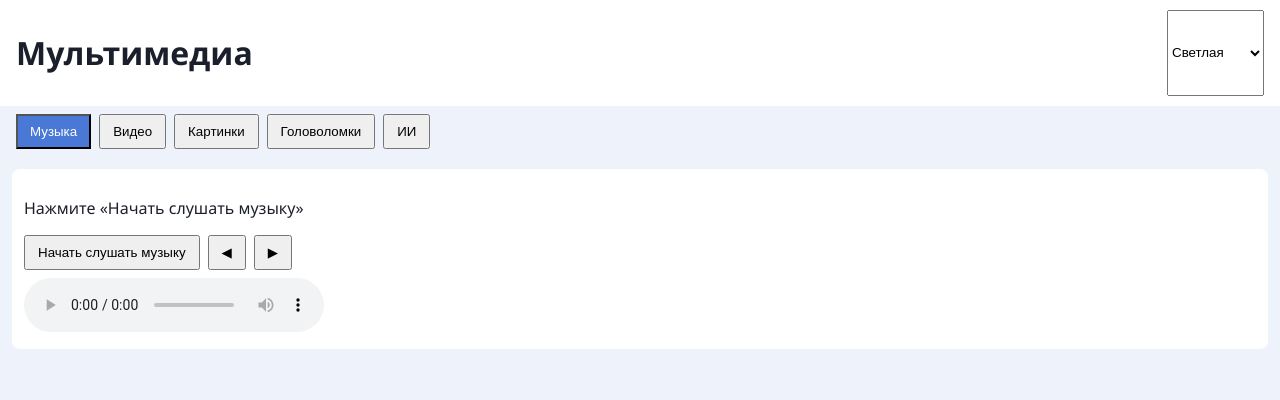
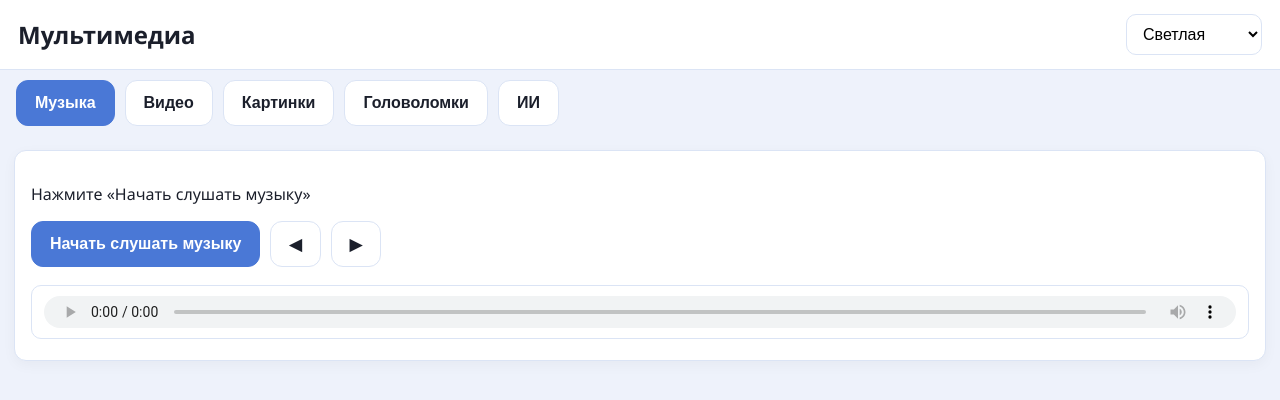
Before and after one commit to cat0808/Toster, a Flask app: page / in a window 1280 px wide. Shown: the top 400 px of the page. Run offline with Flask 3, Linux system fonts and the light colour scheme.

Commit message:
Увеличить кнопки и улучшить темы веб-интерфейса

```diff
--- a/static/app.js
+++ b/static/app.js
@@ -8,19 +8,21 @@ for (const t of tabs) t.onclick = () => {
 };
 
 const themes = {
-  'Светлая':['#eef2fb','#1b1f2b','#fff','#4a78d6'],
-  'Тёмная':['#1f2330','#f2f5ff','#222736','#5d9bff'],
-  'Фиолетовая':['#efe5ff','#2a1748','#fff','#7a46f2'],
-  'Зелёная':['#e7f7ee','#123624','#fff','#1f9a64'],
-  'Оранжевая':['#fff2e6','#4a2913','#fff','#e97833'],
-  'Бирюзовая':['#e8fbfb','#113b3d','#fff','#1aa3a8']
+  'Светлая':['#eef2fb','#1b1f2b','#ffffff','#4a78d6','#355db0','#dbe4f5'],
+  'Тёмная':['#171b25','#eef2ff','#232a39','#5d9bff','#467ed5','#30384a'],
+  'Фиолетовая':['#efe5ff','#2a1748','#ffffff','#7a46f2','#6438cc','#d9c9ff'],
+  'Зелёная':['#e7f7ee','#123624','#ffffff','#1f9a64','#1b7f54','#c8ead8'],
+  'Оранжевая':['#fff2e6','#4a2913','#ffffff','#e97833','#c96325','#ffd9bd'],
+  'Бирюзовая':['#e8fbfb','#113b3d','#ffffff','#1aa3a8','#128489','#bfecee']
 };
 document.getElementById('themeSelect').onchange = e=>{
-  const [bg,fg,card,acc]=themes[e.target.value];
+  const [bg,fg,card,acc,acc2,border]=themes[e.target.value];
   document.documentElement.style.setProperty('--bg',bg);
   document.documentElement.style.setProperty('--fg',fg);
   document.documentElement.style.setProperty('--card',card);
   document.documentElement.style.setProperty('--acc',acc);
+  document.documentElement.style.setProperty('--acc-2',acc2);
+  document.documentElement.style.setProperty('--border',border);
 };
 
 // music
--- a/static/style.css
+++ b/static/style.css
@@ -1,10 +1,59 @@
-:root{--bg:#eef2fb;--fg:#1b1f2b;--card:#fff;--acc:#4a78d6}
+:root{
+  --bg:#eef2fb;
+  --fg:#1b1f2b;
+  --card:#ffffff;
+  --acc:#4a78d6;
+  --acc-2:#355db0;
+  --border:#dbe4f5;
+}
+*{box-sizing:border-box}
 body{font-family:Segoe UI,sans-serif;background:var(--bg);color:var(--fg);margin:0}
-header{display:flex;justify-content:space-between;padding:10px 16px;background:var(--card)}
-.tabs{display:flex;gap:8px;padding:8px 16px}.tabs button.active{background:var(--acc);color:#fff}
-main{padding:12px}.tab{display:none;background:var(--card);padding:12px;border-radius:8px}.tab.active{display:block}
-.row{display:flex;gap:8px;margin:8px 0}button{padding:8px 12px}
-#imageView{max-width:100%;max-height:420px;display:block;margin-top:8px}
-.board15,.boardMem,.boardTtt{display:grid;gap:6px;margin-top:10px}
-.board15{grid-template-columns:repeat(4,60px)}.boardMem{grid-template-columns:repeat(4,60px)}.boardTtt{grid-template-columns:repeat(3,70px)}
+header{display:flex;justify-content:space-between;align-items:center;padding:14px 18px;background:var(--card);border-bottom:1px solid var(--border)}
+header h1{margin:0;font-size:24px}
+#themeSelect{padding:10px 12px;font-size:16px;border-radius:10px;border:1px solid var(--border);background:#fff}
+
+.tabs{display:flex;gap:10px;padding:10px 16px;flex-wrap:wrap}
+.tabs button.active{background:var(--acc);color:#fff;border-color:var(--acc)}
+
+main{padding:14px}
+.tab{display:none;background:var(--card);padding:16px;border-radius:12px;border:1px solid var(--border);box-shadow:0 4px 14px rgba(0,0,0,.04)}
+.tab.active{display:block}
+
+.row{display:flex;gap:10px;margin:10px 0;flex-wrap:wrap}
+button{
+  padding:12px 18px;
+  min-height:46px;
+  border:1px solid var(--border);
+  border-radius:12px;
+  background:#fff;
+  color:var(--fg);
+  font-size:16px;
+  font-weight:600;
+  cursor:pointer;
+  transition:all .15s ease;
+}
+button:hover{transform:translateY(-1px);border-color:var(--acc);box-shadow:0 4px 10px rgba(0,0,0,.08)}
+button:active{transform:translateY(0)}
+
+#newPuzzle,#sendAi,#startMusic,#startImage{background:var(--acc);border-color:var(--acc);color:#fff}
+#newPuzzle:hover,#sendAi:hover,#startMusic:hover,#startImage:hover{background:var(--acc-2);border-color:var(--acc-2)}
+
+#videoSelect,textarea,pre,audio{
+  width:100%;
+  padding:10px 12px;
+  border:1px solid var(--border);
+  border-radius:10px;
+  font-size:15px;
+  margin-top:8px;
+}
+textarea{min-height:130px;resize:vertical;background:#fff;color:var(--fg)}
+pre{white-space:pre-wrap;background:#f8fbff;min-height:120px}
+#imageView{max-width:100%;max-height:420px;display:block;margin-top:10px;border-radius:10px;border:1px solid var(--border)}
+
+.board15,.boardMem,.boardTtt{display:grid;gap:8px;margin-top:12px}
+.board15{grid-template-columns:repeat(4,74px)}
+.boardMem{grid-template-columns:repeat(4,74px)}
+.boardTtt{grid-template-columns:repeat(3,86px)}
+.board15 button,.boardMem button,.boardTtt button{min-height:60px;padding:8px;font-size:20px}
+
 .hidden{display:none}
```
Also changed, not shown: README.md.
